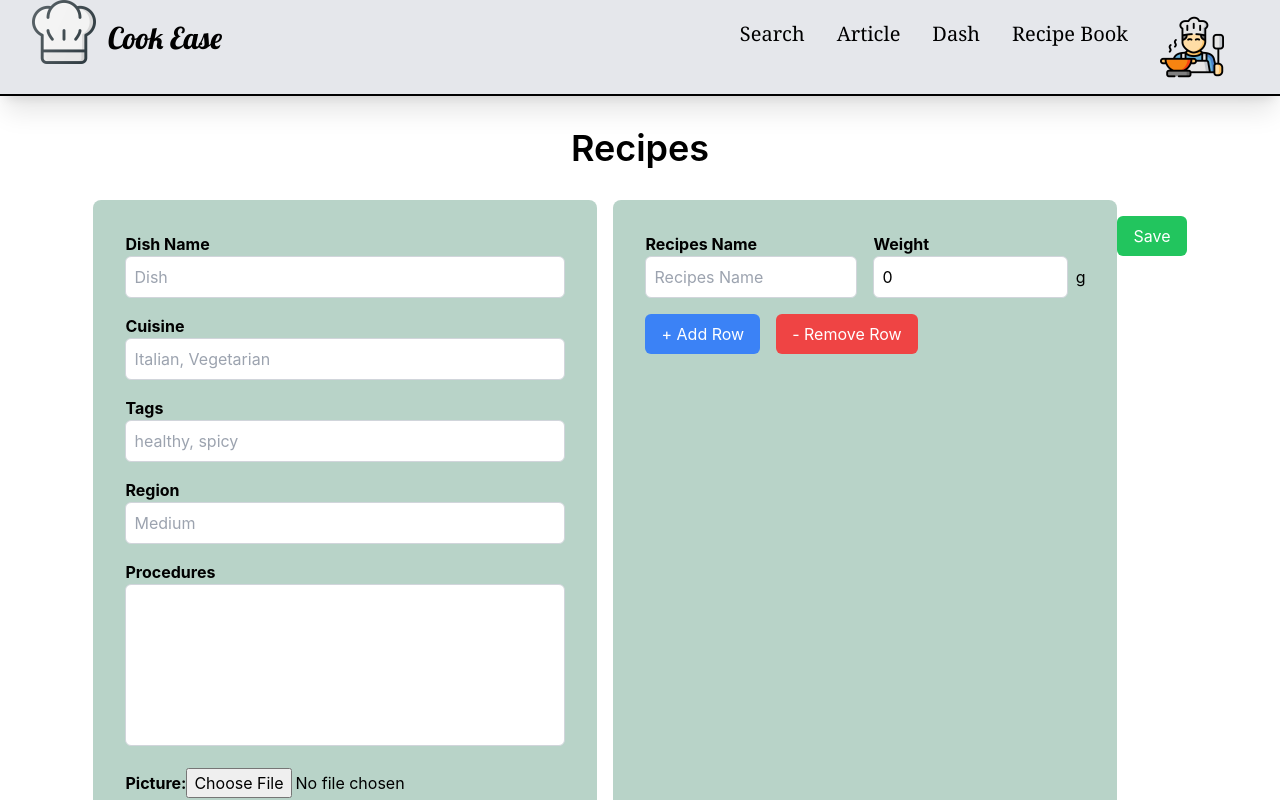
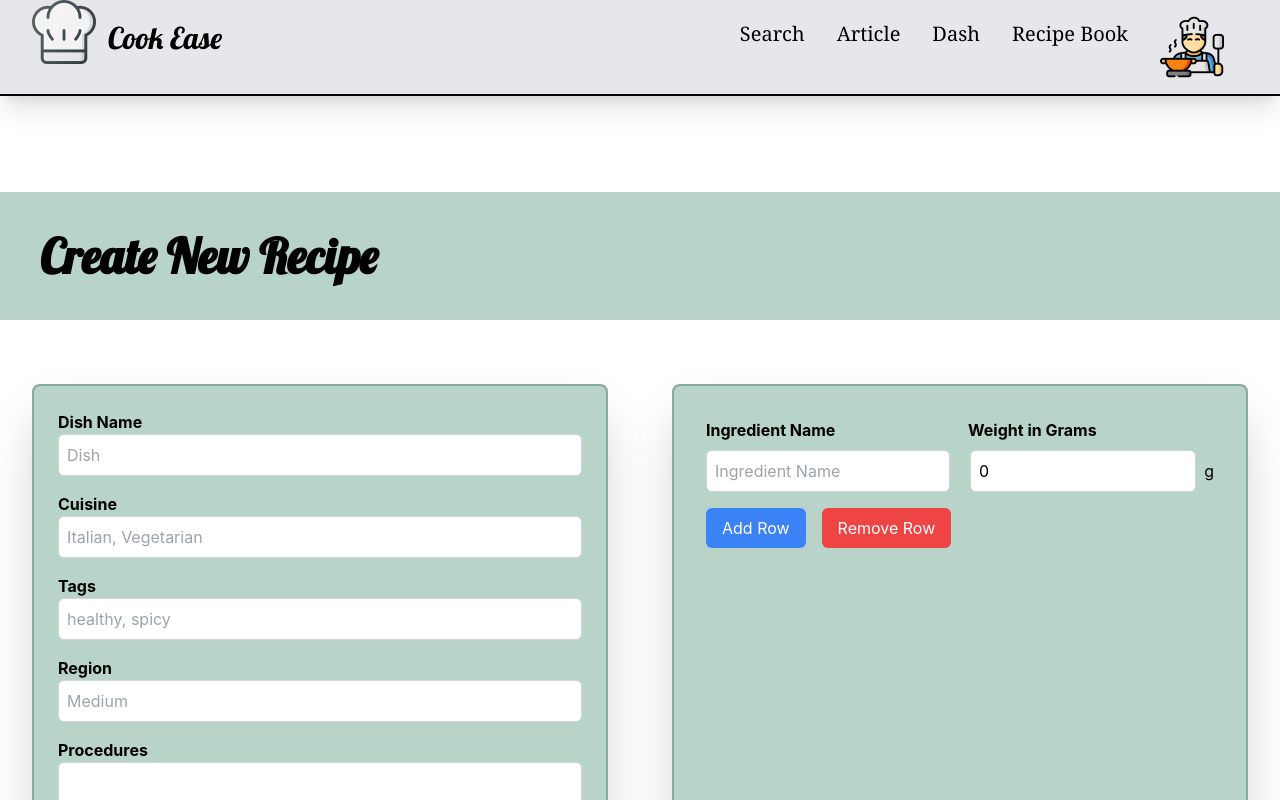
Before and after one commit to aishamashrah/fullstackproject, a React (Create React App) app in the folder cook/: page /RecipeBook in a window 1280 px wide. Shown: the top 800 px of the page. Built offline with nearby package versions, Linux system fonts and the light colour scheme; what tailwind-hamburgers would draw is missing.

Commit message:
Recipes post clean up and details added

```diff
--- a/cook/src/Components/Recipes/RecipePostTwo.tsx
+++ b/cook/src/Components/Recipes/RecipePostTwo.tsx
@@ -104,8 +104,8 @@ const RecipiePostTwo = (props: Props) => {
   return (
     <>
       <div className="flex justify-center items-center">
-  <div className="grid grid-cols-1 md:grid-cols-2 lg:grid-cols-2 gap-4 w-full max-w-5xl">
-    <div className="bg-[#B8D3C8] p-8 rounded-lg">
+  <div className="grid grid-cols-1 md:grid-cols-1 lg:grid-cols-2  w-full max-w-7xl">
+    <div className="bg-[#B8D3C8] p-3 lg:p-6 rounded-lg mx-8 shadow-2xl border-2 border-[#88AA99]">
       <form className="grid grid-cols-1 gap-4">
         <div>
           <label className="font-bold" htmlFor="dishName">Dish Name</label>
@@ -157,38 +157,40 @@ const RecipiePostTwo = (props: Props) => {
             onChange={({ target: { value } }) => setdescription(value)}
           />
         </div>
-        <div>
-          <label className="font-bold" htmlFor="picture">Picture:</label>
+        <div className="w-3/4 inline-block">
+  <label className="font-bold mr-2" htmlFor="picture">Image:</label>
   <input
     id="picture"
     type="file"
     accept="image/*"
     onChange={handleImage}
+    className="max-w-full"
   />
 </div>
+
       </form>
     </div>
-    <div className="bg-[#B8D3C8] p-8 rounded-lg">
+    <div className="bg-[#B8D3C8] p-3 lg:p-8 rounded-lg mx-8 shadow-2xl border-2 border-[#88AA99] mt-10 lg:mt-0">
   <div className="grid grid-cols-2 gap-4">
     <div className="flex items-center">
-          <label className="font-bold" htmlFor="recipeName">Recipes Name</label>
+      <label className="font-bold text-center" htmlFor="recipeName">Ingredient Name</label>
     </div>
     <div className="flex items-center">
-          <label className="font-bold" htmlFor="weight">Weight</label>
+      <label className="font-bold text-center" htmlFor="weight">Weight in Grams</label>
     </div>
   </div>
   {rows.map((row, index) => (
-        <div key={index} className="grid grid-cols-2 gap-4">
+    <div key={index} className="grid grid-cols-2 gap-5  ">
       <div className="flex items-center">
         <input
-              className="w-full p-2 border border-gray-300 rounded-md"
+          className="w-full p-2 border mt-2 border-gray-300 rounded-md"
           type="text"
-              placeholder="Recipes Name"
+          placeholder="Ingredient Name"
           value={row.ingredient}
           onChange={(event) => handleFieldChange(index, "ingredient", event.target.value)}
         />
       </div>
-          <div className="flex items-center">
+      <div className="flex items-center mt-2">
         <input
           className="w-full p-2 border border-gray-300 rounded-md"
           type="number"
@@ -205,24 +207,24 @@ const RecipiePostTwo = (props: Props) => {
       className="px-4 py-2 text-white bg-blue-500 rounded-md"
       onClick={handleAddRow}
     >
-          + Add Row
+      Add Row
     </button>
     <button
       className="px-4 py-2 text-white bg-red-500 rounded-md"
       onClick={handleRemoveLastRow}
     >
-          - Remove Row
+      Remove Row
     </button>
   </div>
 </div>
   </div>
 </div>
-<div className="mt-4">
+<div className="flex justify-center mt-14">
   <button
     onClick={handleSubmit}
-    className="px-4 py-2 text-white bg-green-500 rounded-md"
+    className="px-4 py-2 text-white bg-green-500 rounded-md w-44 text-2xl"
   >
-    Save
+    Save Recipe
   </button>
 </div>
 
--- a/cook/src/Components/Recipes/Recipes.tsx
+++ b/cook/src/Components/Recipes/Recipes.tsx
@@ -40,11 +40,11 @@ export default function Recipes() {
 
             <CookEaseHeader />
 
-            <div className="mt-8">
-                <h1 className="text-4xl font-semibold text-center">Recipes</h1>
+            <div className="mt-24">
+                <h1 className="text-5xl p-10 font-semibold pl-10 font-lobster bg-[#B8D3C8]">Create New Recipe</h1>
             </div>
 
-            <div className="flex justify-center mt-8">
+            <div className="mt-16">
                 <RecipiePostTwo
                     uniqueId={uniqueId}
                     formattedDate={formattedDate}
```
Lines whose indentation alone changed are shown as unchanged.
